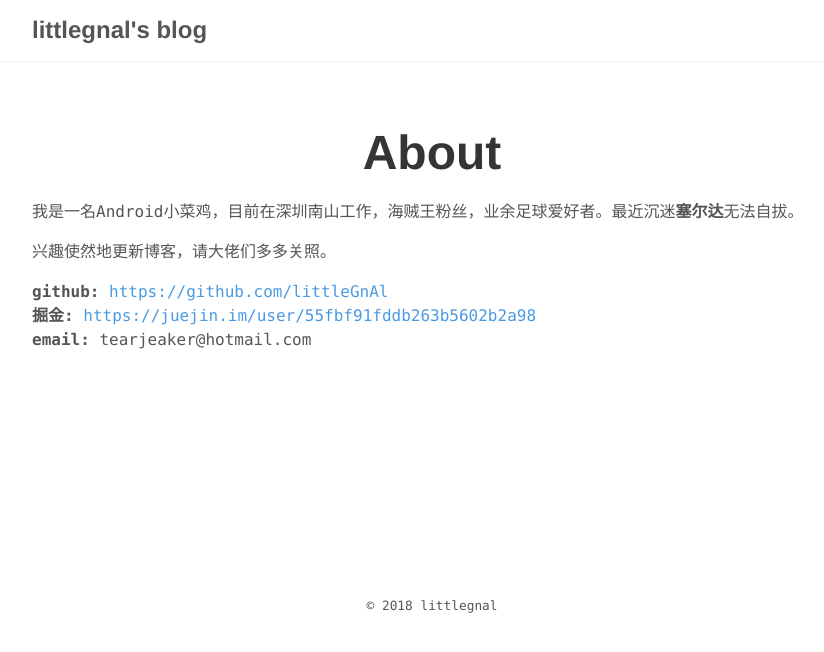
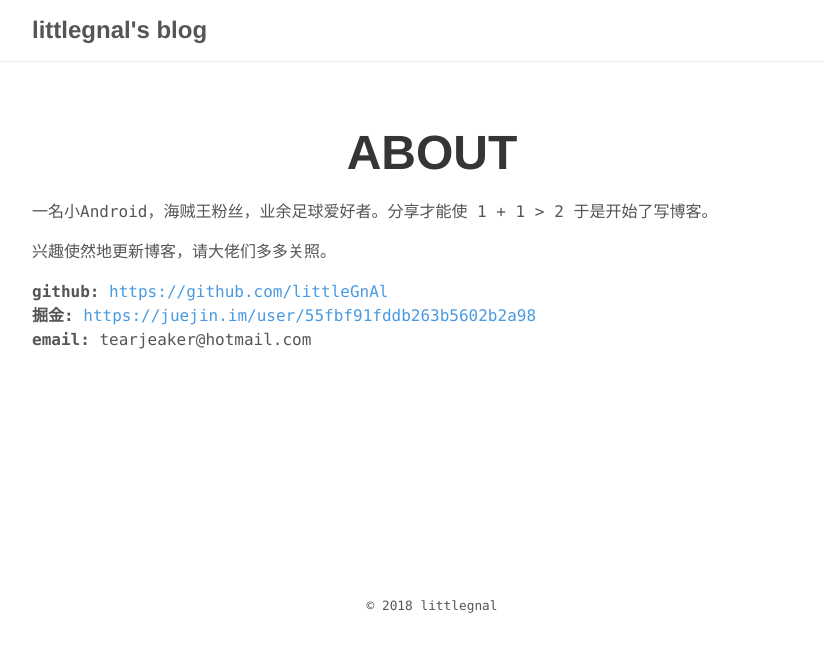
Before and after one commit to littleGnAl/littlegnal.github.io, a Jekyll site: the page built from about.md, in a window 1280 px wide. Shown: the top 652 px of the page, without its empty margins (208-1032 px from the left). Built offline with Jekyll 4.4.1, drawn with Linux system fonts in a browser that asks for light colours.

Commit message:
update about

```diff
--- a/_layouts/default.html
+++ b/_layouts/default.html
@@ -10,8 +10,8 @@
           <h2 class="nav-title">{{ site.title }}</h2>
         </a>
         <ul>
-          {% if page.title != "About" %}
-            <li><a href="{{ '/about' | prepend: site.baseurl }}">About</a></li>
+          {% if page.title != "ABOUT" %}
+            <li><a href="{{ '/about' | prepend: site.baseurl }}">about</a></li>
           {% endif %}
 
           {% comment %} <li><a href="{{ site.baseurl }}/">Posts</a></li> {% endcomment %}
--- a/about.md
+++ b/about.md
@@ -1,10 +1,10 @@
 ---
 layout: post
-title: "About"
+title: "ABOUT"
 permalink: /about/
 ---
 
-我是一名Android小菜鸡，目前在深圳南山工作，海贼王粉丝，业余足球爱好者。最近沉迷**塞尔达**无法自拔。
+一名小Android，海贼王粉丝，业余足球爱好者。分享才能使 1 + 1 > 2 于是开始了写博客。
 
 兴趣使然地更新博客，请大佬们多多关照。
 
```
